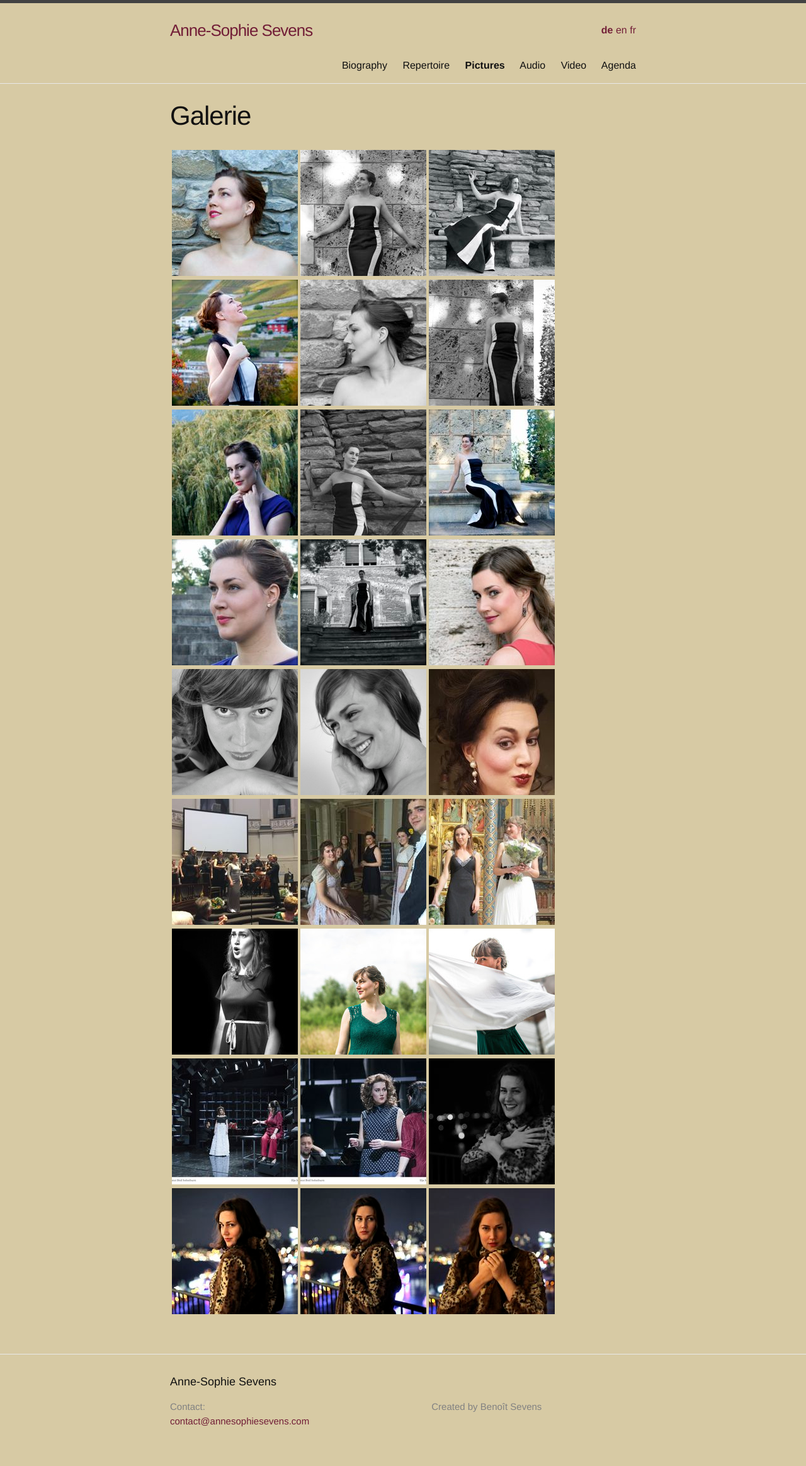
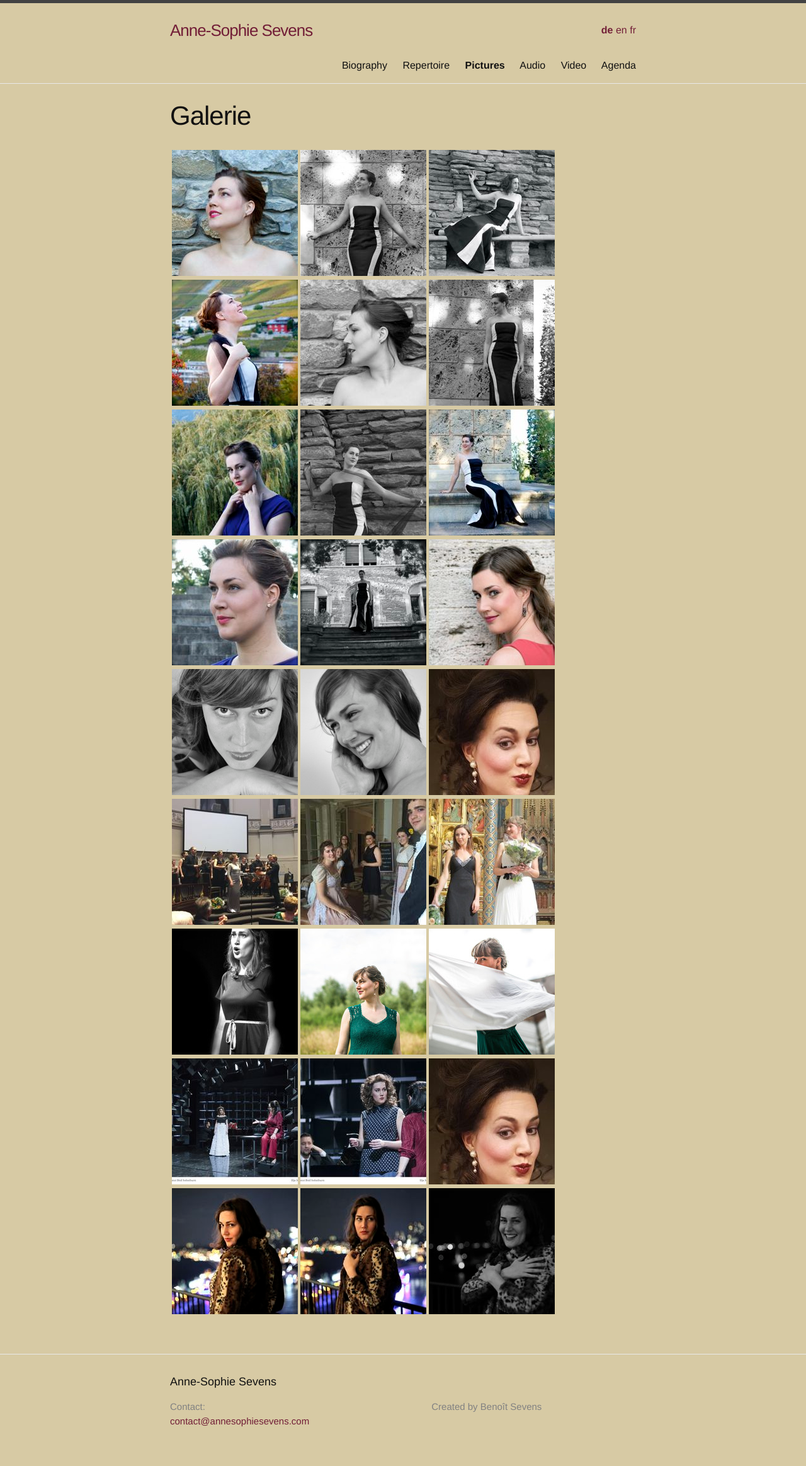
Before and after one commit to annesophie-sevens/annesophie-sevens.github.io, a Jekyll site: the page built from pictures-de.md, in a window 1280 px wide. Shown: the whole page at 63% size. Built offline with Jekyll 4.4.1, drawn with Linux system fonts in a browser that asks for light colours.

Commit message:
Update pictures-de.md

```diff
--- a/pictures-de.md
+++ b/pictures-de.md
@@ -20,6 +20,6 @@
 
 |  <a href="/assets/111.jpg">  ![]({{ site.baseurl }}/assets/111-thumbnail.jpg) </a> |  <a href="/assets/5.jpg"> ![]({{ site.baseurl }}/assets/5-thumbnail.jpg) </a> | <a href="/assets/3.jpg"> ![]({{ site.baseurl }}/assets/3-thumbnail.jpg) </a>|
 
-| <a href="/assets/aaa.jpg"> ![]({{ site.baseurl }}/assets/aaa-thumbnail.jpg) </a> | <a href="/assets/aab.jpg"> ![]({{ site.baseurl }}/assets/aab-thumbnail.jpg) </a> | <a href="/assets/b4.jpg">  ![]({{ site.baseurl }}/assets/b4-thumbnail.jpg) </a> |
+| <a href="/assets/aaa.jpg"> ![]({{ site.baseurl }}/assets/aaa-thumbnail.jpg) </a> | <a href="/assets/aab.jpg"> ![]({{ site.baseurl }}/assets/aab-thumbnail.jpg) </a> | <a href="/assets/110.jpg">  ![]({{ site.baseurl }}/assets/110-thumbnail.jpg) </a> |
 
-|  <a href="/assets/b1.jpg">  ![]({{ site.baseurl }}/assets/b1-thumbnail.jpg) </a> |  <a href="/assets/b2.jpg"> ![]({{ site.baseurl }}/assets/b2-thumbnail.jpg) </a> | <a href="/assets/b3.jpg"> ![]({{ site.baseurl }}/assets/b3-thumbnail.jpg) </a>|
+|  <a href="/assets/b1.jpg">  ![]({{ site.baseurl }}/assets/b1-thumbnail.jpg) </a> |  <a href="/assets/b2.jpg"> ![]({{ site.baseurl }}/assets/b2-thumbnail.jpg) </a> | <a href="/assets/b4.jpg"> ![]({{ site.baseurl }}/assets/b4-thumbnail.jpg) </a>|
```
